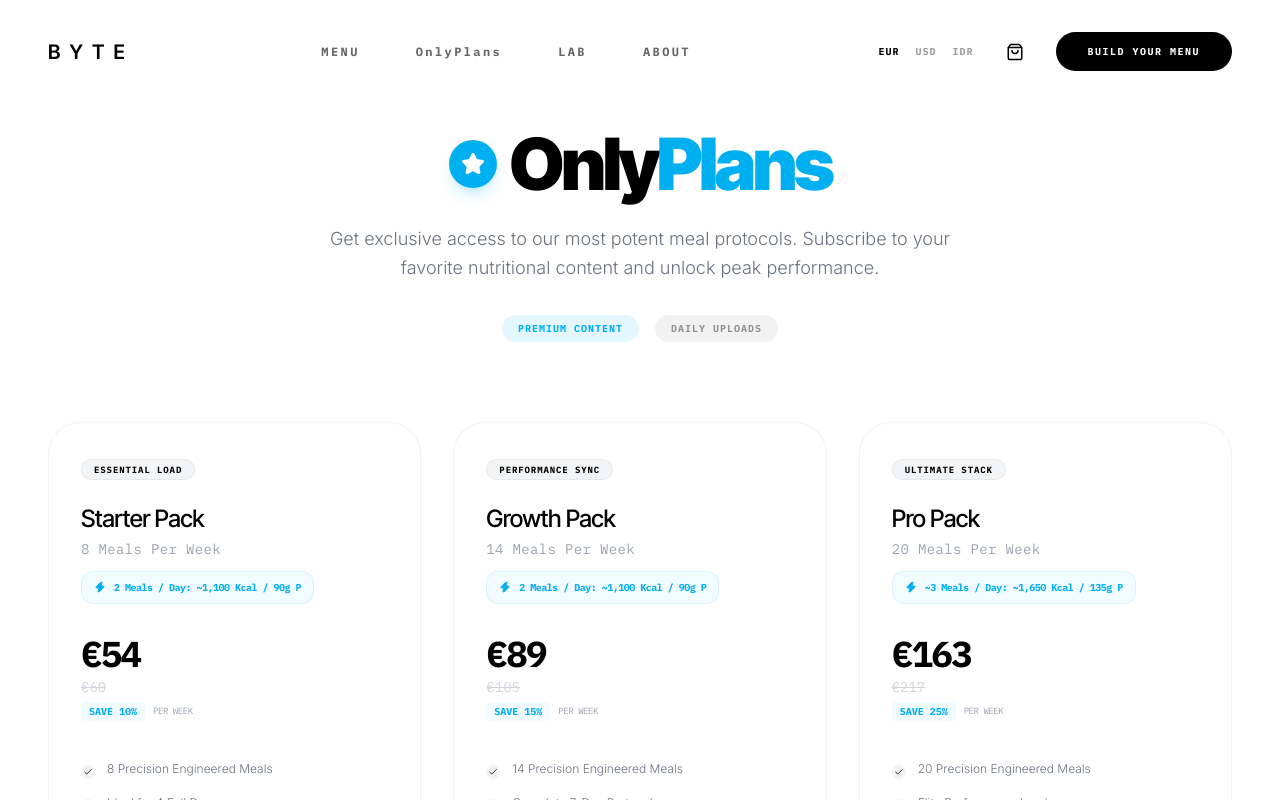
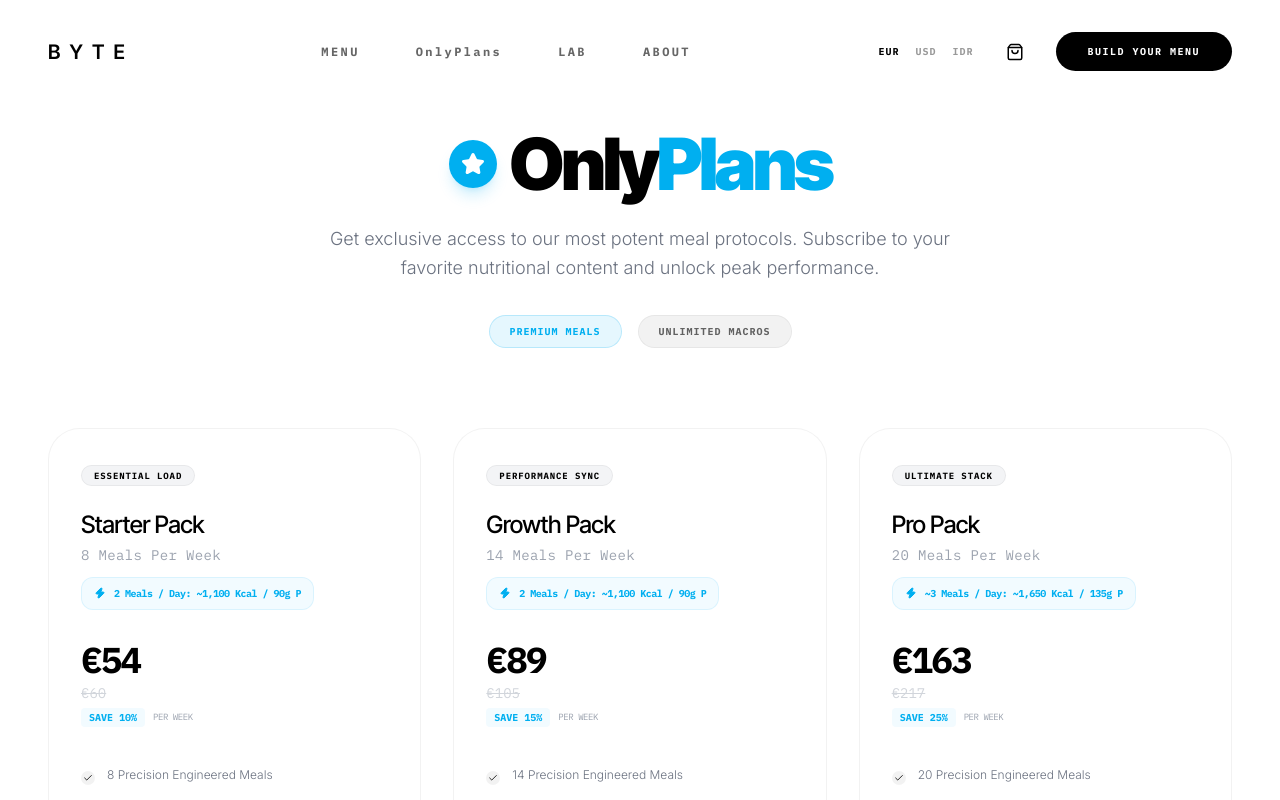
Before and after one commit to gitcipi/BYTELAB, a React (Vite) app: page /plans in a window 1280 px wide. Shown: the top 800 px of the page. Built offline with nearby package versions, Linux system fonts and the light colour scheme.

Commit message:
style(plans): update hero badges with relevant copy

```diff
--- a/src/pages/Plans.tsx
+++ b/src/pages/Plans.tsx
@@ -94,8 +94,8 @@ const Plans = () => {
             Get exclusive access to our most potent meal protocols. Subscribe to your favorite nutritional content and unlock peak performance.
           </motion.p>
           <motion.div variants={fadeUpVariant} className="mt-8 flex justify-center gap-4">
-            <span className="px-4 py-1.5 rounded-full bg-[#00aff0]/10 text-[#00aff0] text-[10px] font-mono font-bold uppercase tracking-widest">Premium Content</span>
-            <span className="px-4 py-1.5 rounded-full bg-black/5 text-black/40 text-[10px] font-mono font-bold uppercase tracking-widest">Daily Uploads</span>
+            <span className="px-5 py-2 rounded-full bg-[#00aff0]/10 text-[#00aff0] text-[10px] font-mono font-bold uppercase tracking-widest border border-[#00aff0]/20">Premium Meals</span>
+            <span className="px-5 py-2 rounded-full bg-black/5 text-black/60 text-[10px] font-mono font-bold uppercase tracking-widest border border-black/5">Unlimited Macros</span>
           </motion.div>
         </motion.div>
 
```
